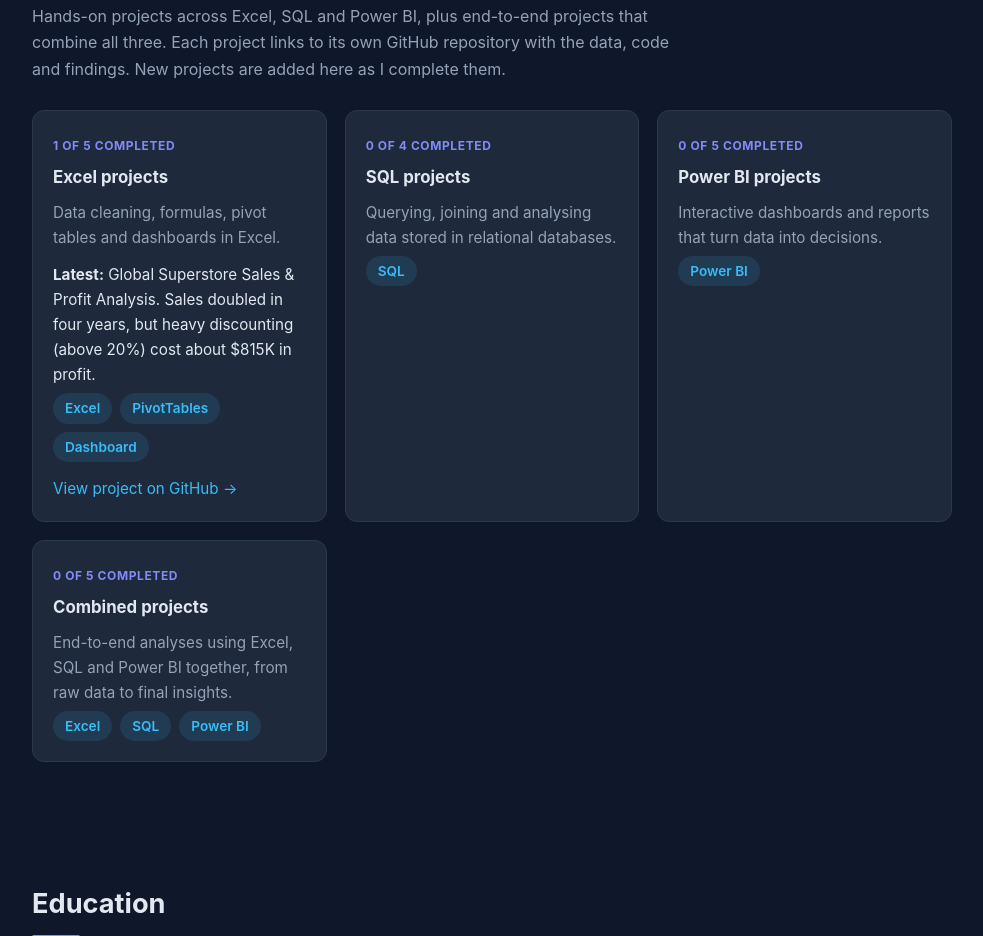
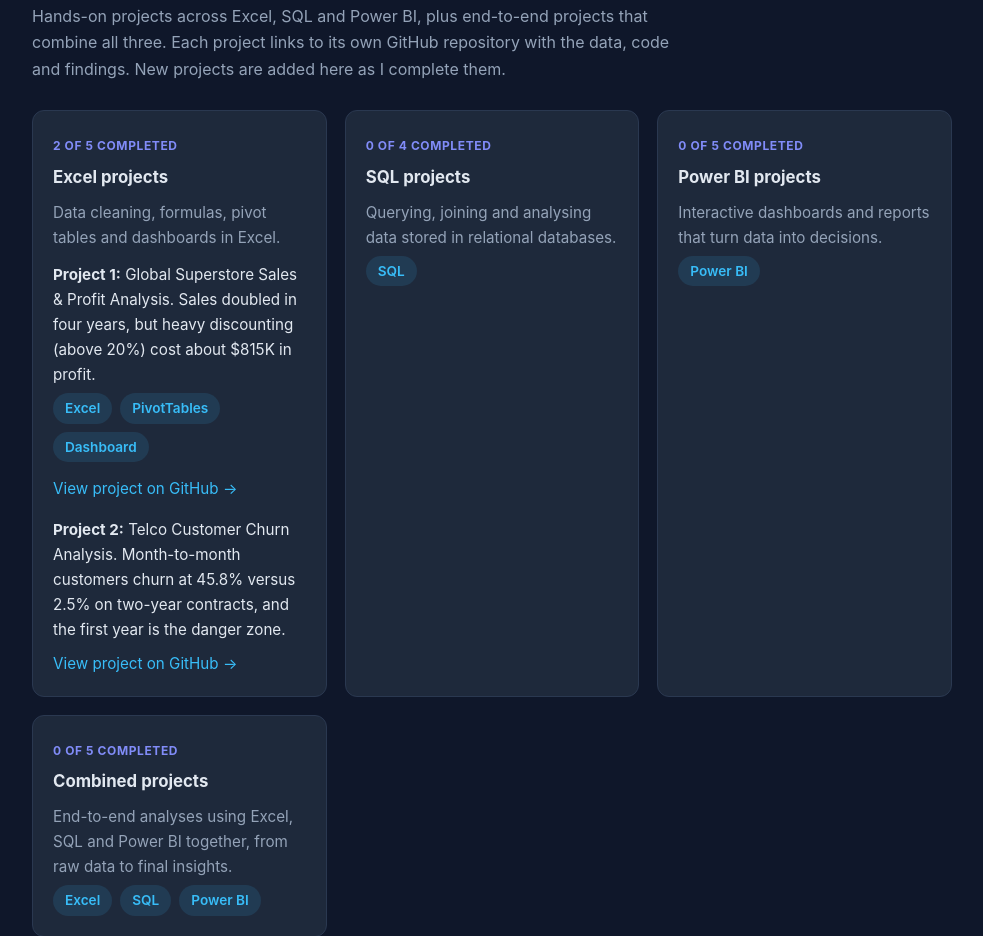
Before and after one commit to imanathulreyyan/imanathulreyyan.github.io, a plain HTML site: page index.html in a window 1280 px wide. Shown: the part 1393-2329 px from the top of the page, without its empty margins (148-1131 px from the left). Drawn offline with Linux system fonts and the light colour scheme.

Commit message:
Add files via upload

```diff
--- a/index.html
+++ b/index.html
@@ -190,12 +190,14 @@
     <p class="section-intro">Hands-on projects across Excel, SQL and Power BI, plus end-to-end projects that combine all three. Each project links to its own GitHub repository with the data, code and findings. New projects are added here as I complete them.</p>
     <div class="projects">
       <div class="card project">
-        <span class="status">1 of 5 completed</span>
+        <span class="status">2 of 5 completed</span>
         <h3>Excel projects</h3>
         <p>Data cleaning, formulas, pivot tables and dashboards in Excel.</p>
-        <p style="margin-top:12px;color:var(--text);"><strong>Latest:</strong> Global Superstore Sales &amp; Profit Analysis. Sales doubled in four years, but heavy discounting (above 20%) cost about $815K in profit.</p>
+        <p style="margin-top:12px;color:var(--text);"><strong>Project 1:</strong> Global Superstore Sales &amp; Profit Analysis. Sales doubled in four years, but heavy discounting (above 20%) cost about $815K in profit.</p>
         <div class="chips"><span class="chip">Excel</span><span class="chip">PivotTables</span><span class="chip">Dashboard</span></div>
         <p style="margin-top:14px;"><a href="https://github.com/imanathulreyyan/excel-superstore-sales-analysis" target="_blank" rel="noopener">View project on GitHub &rarr;</a></p>
+        <p style="margin-top:16px;color:var(--text);"><strong>Project 2:</strong> Telco Customer Churn Analysis. Month-to-month customers churn at 45.8% versus 2.5% on two-year contracts, and the first year is the danger zone.</p>
+        <p style="margin-top:8px;"><a href="https://github.com/imanathulreyyan/excel-telco-churn-analysis" target="_blank" rel="noopener">View project on GitHub &rarr;</a></p>
       </div>
       <div class="card project">
         <span class="status">0 of 4 completed</span>
```
